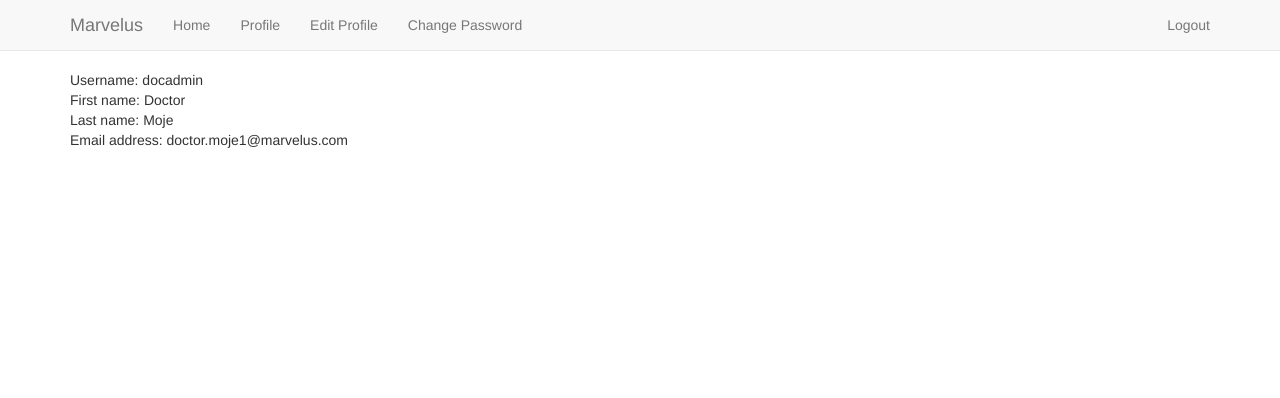
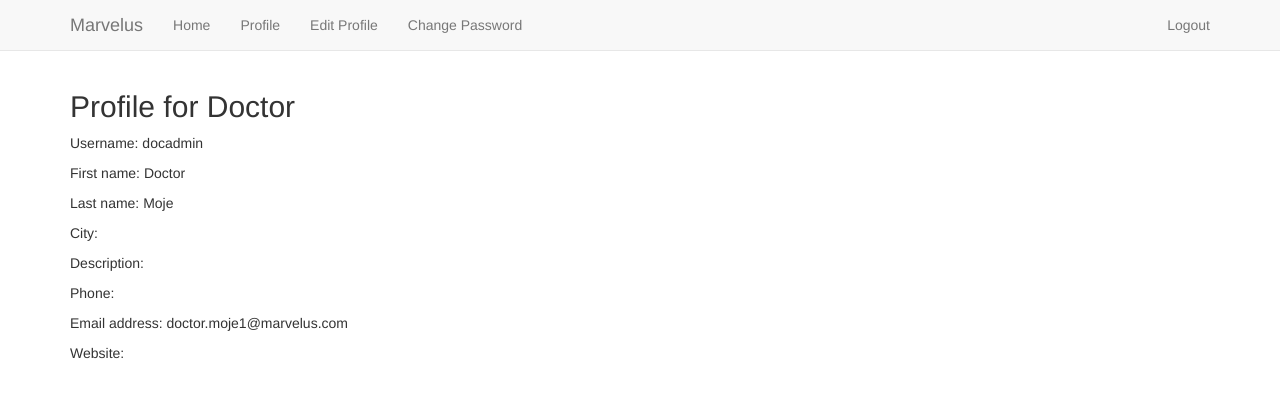
Before and after one commit to daktari01/django_tutorial, a Django app: page /accounts/profile/ in a window 1280 px wide. Shown: the top 398 px of the page. Run offline with Django 3.2, Linux system fonts and the light colour scheme; a user stored in the database is signed in; data comes from the database, SQL or seed files in the repository; both versions use the stored data as it was after the commit; some libraries are stand-ins or nearby versions.

Commit message:
[session 35]: Display user profile model info intemplates on profile page

```diff
--- a/accounts/models.py
+++ b/accounts/models.py
@@ -10,6 +10,9 @@ class UserProfile(models.Model):
     website = models.URLField(default='')
     phone = models.IntegerField(default=0)
 
+    def __str__(self):
+        return self.user.username
+
 def create_profile(sender, **kwargs):
     if kwargs['created']:
         user_profile = UserProfile.objects.create(user=kwargs['instance'])
--- a/accounts/templates/accounts/profile.html
+++ b/accounts/templates/accounts/profile.html
@@ -5,13 +5,31 @@
 <title>View Profile</title>
 {% endblock %}
 {% block body %}
+    <h2>Profile for {{ user.first_name }}</h2>
     <p>
         Username: {{ user }}
-    <br>
+    </p>
+    <p>
         First name: {{ user.first_name }}
-    <br>
+    </p>
+    <p>
         Last name: {{ user.last_name }}
-    <br>
+    </p>
+    <p>
+        City: {{ user.userprofile.city }}
+    </p>
+    <p>
+        Description: {{ user.userprofile.description }}
+    </p>
+    <p>
+        Phone: {{ user.userprofile.phone }}
+    </p>
+    <p>
         Email address: {{ user.email }}
     </p>
+    <p>
+        Website: {{ user.userprofile.website }}
+    </p>
+
+
 {% endblock %}
```
Also changed, not shown: db.sqlite3. Lines whose indentation alone changed are shown as unchanged.
